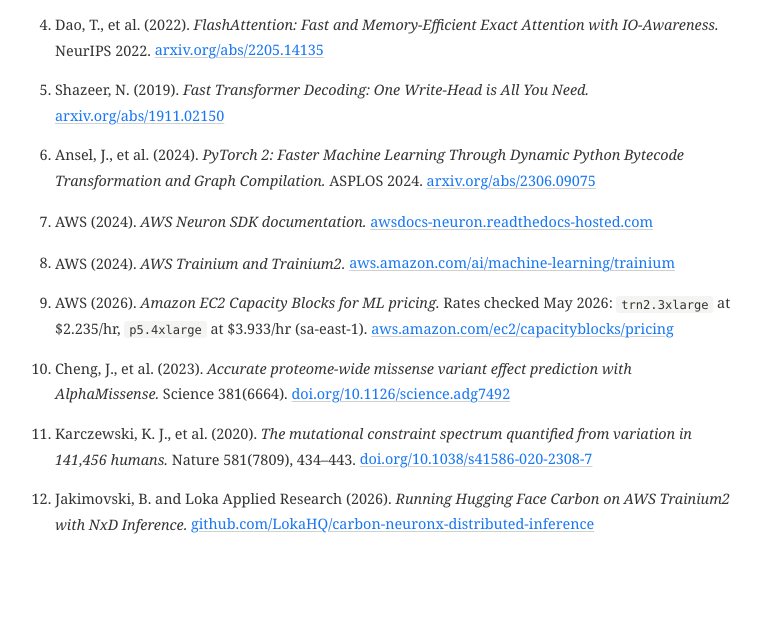
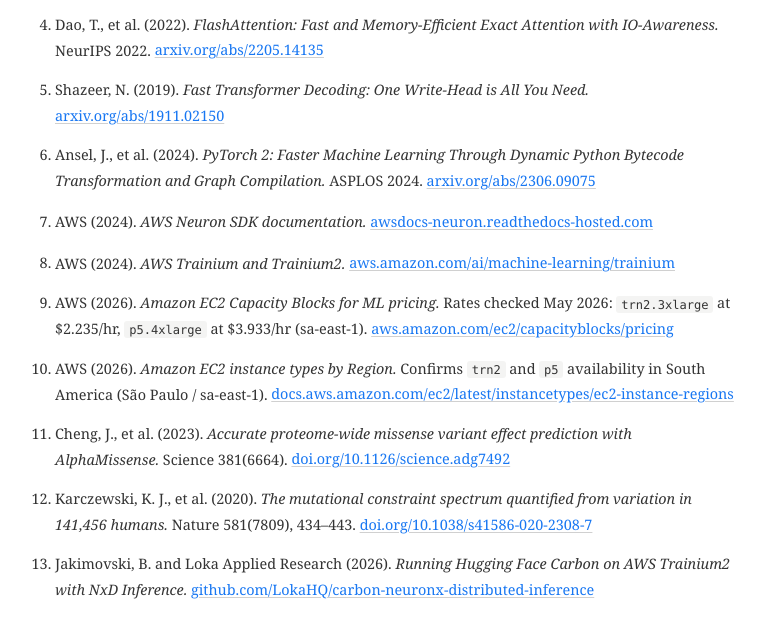
Before and after one commit to LokaHQ/esmc-neuronx, a plain HTML site: page docs/index.html in a window 1280 px wide. Shown: the part 9206-9824 px from the top of the page, without its empty margins (245-1009 px from the left). Drawn offline with nearby package versions, Linux system fonts and the light colour scheme; a web font is replaced by a local one.

Commit message:
Add EC2 instance types by Region to references

```diff
--- a/docs/index.html
+++ b/docs/index.html
@@ -366,6 +366,7 @@
 <li>AWS (2024). <em>AWS Neuron SDK documentation.</em> <a href="https://awsdocs-neuron.readthedocs-hosted.com/">awsdocs-neuron.readthedocs-hosted.com</a></li>
 <li>AWS (2024). <em>AWS Trainium and Trainium2.</em> <a href="https://aws.amazon.com/ai/machine-learning/trainium/">aws.amazon.com/ai/machine-learning/trainium</a></li>
 <li>AWS (2026). <em>Amazon EC2 Capacity Blocks for ML pricing.</em> Rates checked May 2026: <code>trn2.3xlarge</code> at $2.235/hr, <code>p5.4xlarge</code> at $3.933/hr (sa-east-1). <a href="https://aws.amazon.com/ec2/capacityblocks/pricing/">aws.amazon.com/ec2/capacityblocks/pricing</a></li>
+<li>AWS (2026). <em>Amazon EC2 instance types by Region.</em> Confirms <code>trn2</code> and <code>p5</code> availability in South America (São Paulo / sa-east-1). <a href="https://docs.aws.amazon.com/ec2/latest/instancetypes/ec2-instance-regions.html">docs.aws.amazon.com/ec2/latest/instancetypes/ec2-instance-regions</a></li>
 <li>Cheng, J., et al. (2023). <em>Accurate proteome-wide missense variant effect prediction with AlphaMissense.</em> Science 381(6664). <a href="https://doi.org/10.1126/science.adg7492">doi.org/10.1126/science.adg7492</a></li>
 <li>Karczewski, K. J., et al. (2020). <em>The mutational constraint spectrum quantified from variation in 141,456 humans.</em> Nature 581(7809), 434–443. <a href="https://doi.org/10.1038/s41586-020-2308-7">doi.org/10.1038/s41586-020-2308-7</a></li>
 <li>Jakimovski, B. and Loka Applied Research (2026). <em>Running Hugging Face Carbon on AWS Trainium2 with NxD Inference.</em> <a href="https://github.com/LokaHQ/carbon-neuronx-distributed-inference">github.com/LokaHQ/carbon-neuronx-distributed-inference</a></li>
```
